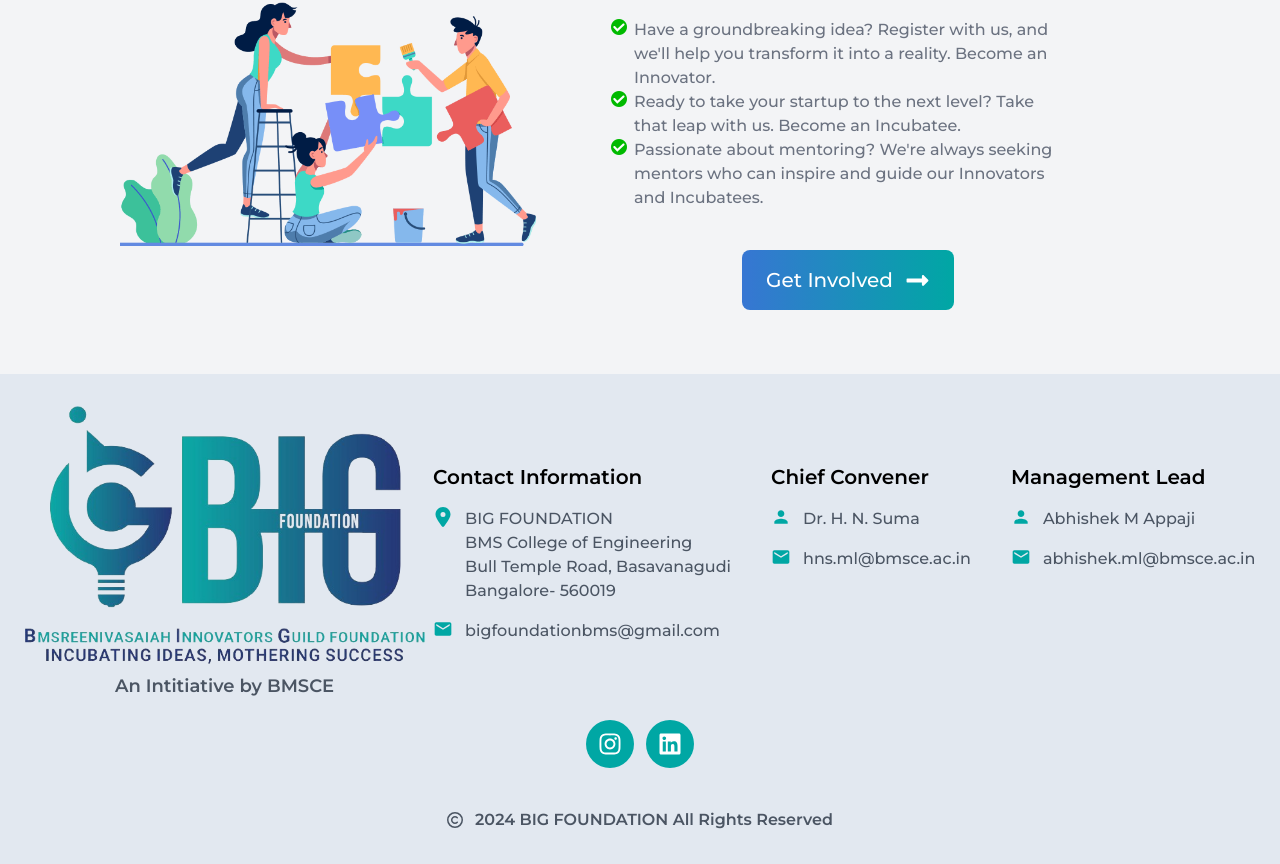
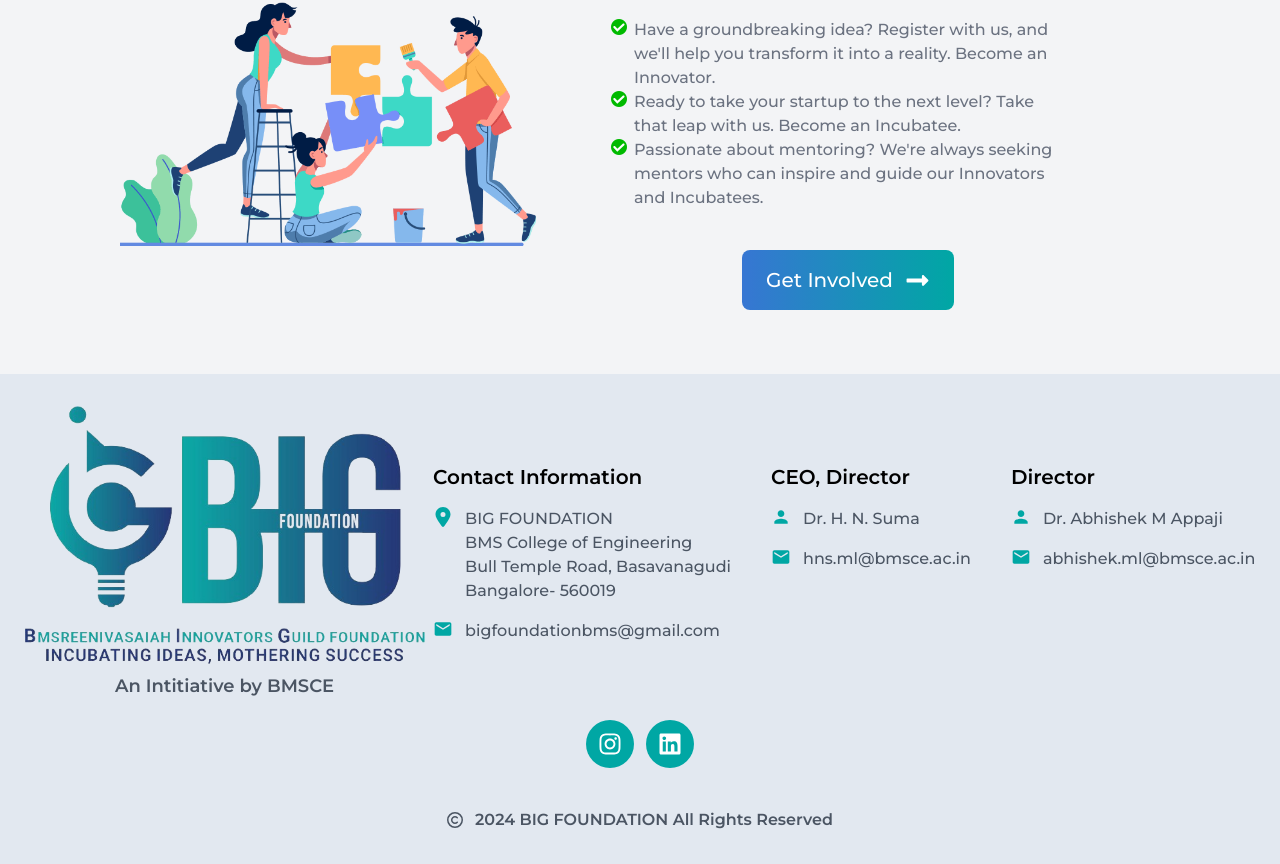
Before and after one commit to cryskram/bigfoundationweb, a Next.js app: page / in a window 1280 px wide. Shown: the part 3797-4661 px from the top of the page. Built offline with nearby package versions, Linux system fonts and the light colour scheme.

Commit message:
footer designation change

```diff
--- a/components/Footer.tsx
+++ b/components/Footer.tsx
@@ -45,7 +45,7 @@ const Footer = () => {
             </div>
           </div>
           <div className="flex flex-col  space-y-4">
-            <h1 className="text-black font-semibold text-xl">Chief Convener</h1>
+            <h1 className="text-black font-semibold text-xl">CEO, Director</h1>
             <div className="flex gap-3 items-start">
               <MdPerson className="text-mGreen" size={20} />
               <p className="font-medium">Dr. H. N. Suma</p>
@@ -56,12 +56,10 @@ const Footer = () => {
             </div>
           </div>
           <div className="flex flex-col  space-y-4">
-            <h1 className="text-black font-semibold text-xl">
-              Management Lead
-            </h1>
+            <h1 className="text-black font-semibold text-xl">Director</h1>
             <div className="flex gap-3 items-start">
               <MdPerson className="text-mGreen" size={20} />
-              <p className="font-medium">Abhishek M Appaji</p>
+              <p className="font-medium">Dr. Abhishek M Appaji</p>
             </div>
             <div className="flex gap-3 items-start">
               <MdEmail className="text-mGreen" size={20} />
```
